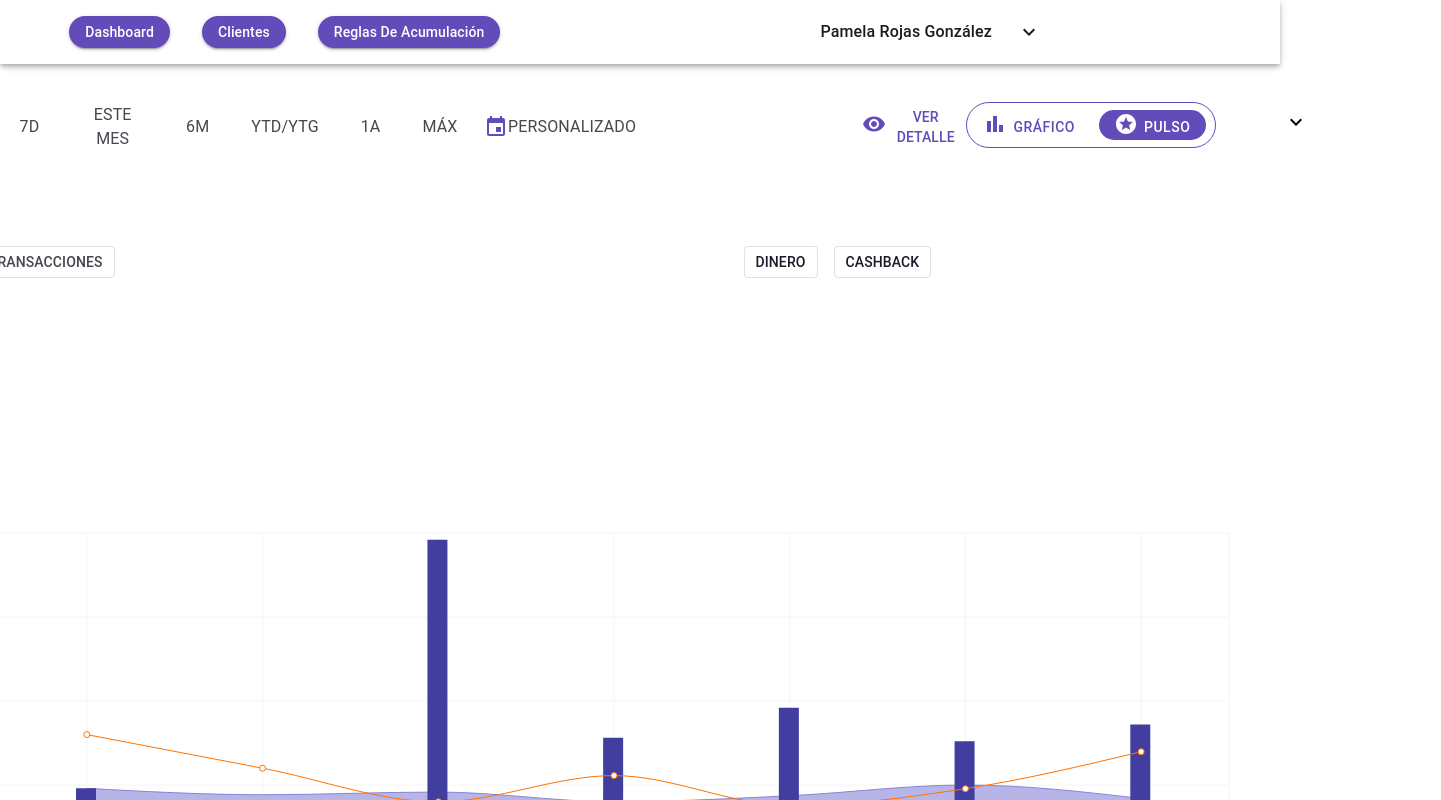
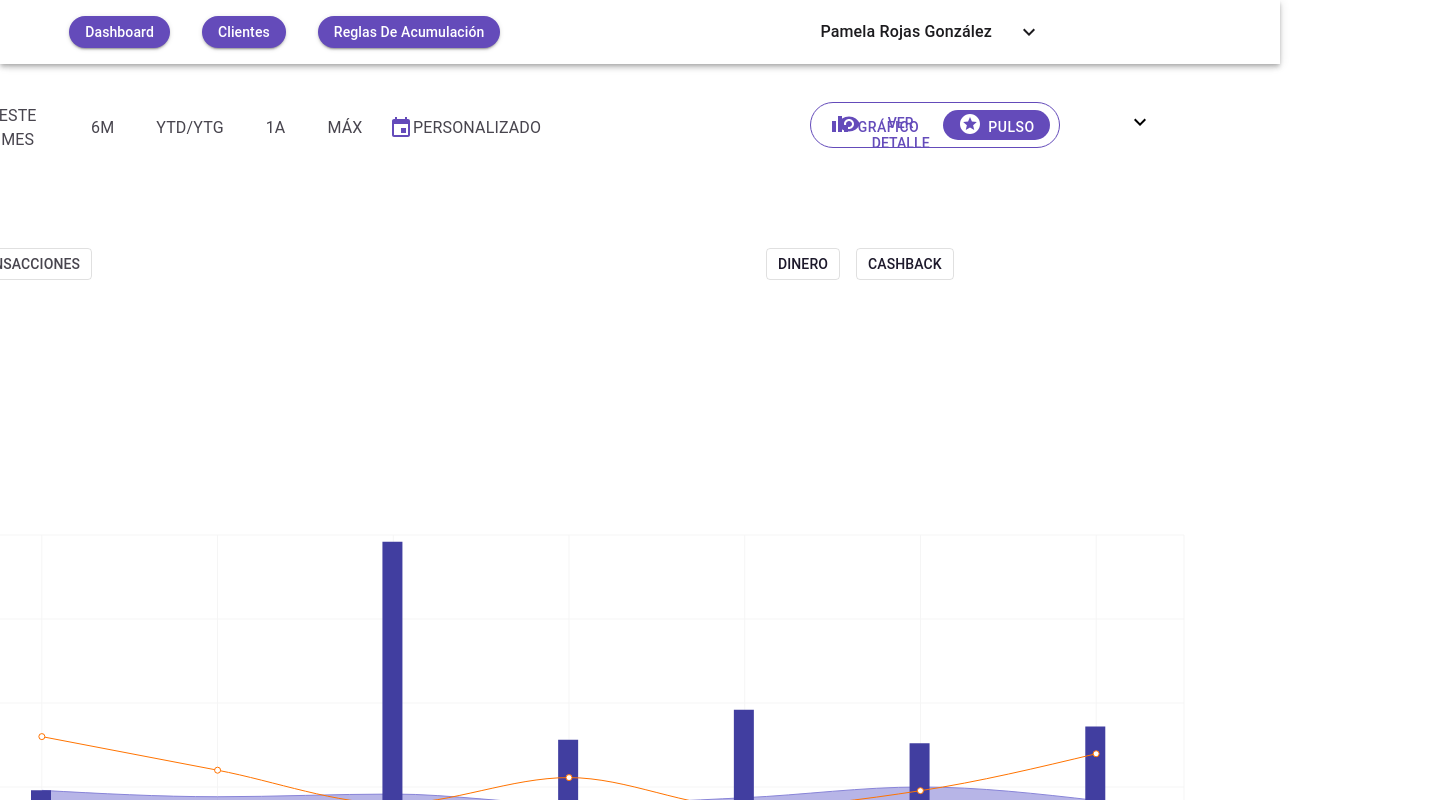
Before and after one commit to jorgegmerida/dataPoint, a Next.js app: page / in a window 1280 px wide. Shown: the top 800 px of the page, 1441 px wide, since content can reach past the window. Built offline with nearby package versions, Linux system fonts and the light colour scheme.

Commit message:
added Portal for collapsed menu

```diff
--- /dev/null
+++ b/pages/_document.tsx
@@ -0,0 +1,36 @@
+import { Html, Head, Main, NextScript } from "next/document";
+import Script from "next/script";
+
+export default function Document() {
+  return (
+    <Html lang="en">
+      <Head>
+        <Script
+          id="gtag-base"
+          strategy="afterInteractive"
+          dangerouslySetInnerHTML={{
+            __html: `(function(w,d,s,l,i){w[l]=w[l]||[];w[l].push({'gtm.start':
+            new Date().getTime(),event:'gtm.js'});var f=d.getElementsByTagName(s)[0],
+            j=d.createElement(s),dl=l!='dataLayer'?'&l='+l:'';j.async=true;j.src=
+            'https://www.googletagmanager.com/gtm.js?id='+i+dl;f.parentNode.insertBefore(j,f);
+            })(window,document,'script','dataLayer','GTM-TCZ2SDJ2');`,
+          }}
+        />
+      </Head>
+
+      <body>
+        <noscript>
+          <iframe
+            src="https://www.googletagmanager.com/ns.html?id=GTM-TCZ2SDJ2"
+            height="0"
+            width="0"
+            style={{ display: "none", visibility: "hidden" }}
+          ></iframe>
+        </noscript>
+
+        <Main />
+        <NextScript />
+      </body>
+    </Html>
+  );
+}
--- a/pages/dashboard/Dashboard.tsx
+++ b/pages/dashboard/Dashboard.tsx
@@ -20,6 +20,7 @@ import CheckIcon from "@mui/icons-material/Check";
 import VisibilityIcon from "@mui/icons-material/Visibility";
 import { useSelectDashboards } from "../../src/stores/useSelectDashboards";
 import { Pulso } from "../../src/components/Dashboard/Pulso";
+import { FloatCards } from "../../src/components/FloatsCards";
 
 interface Props {}
 
@@ -71,7 +72,7 @@ const Dashboard: React.FC<Props> = () => {
           flexDirection={"row"}
           justifyContent={"space-between"}
           gap={"20px"}
-          marginLeft={"50px"}
+          marginRight={"300px"}
           marginTop={"-20px"}
         >
           <ToggleButton
@@ -171,7 +172,7 @@ const Dashboard: React.FC<Props> = () => {
           </MenuItem>
         </Menu>
 
-        <Box marginLeft={"230px"} display={"flex"}>
+        <Box marginRight={"500px"} display={"flex"}>
           <VisibilityIcon sx={{ color: "#644BBA" }} />
           <ToggleButton
             value="check"
@@ -189,14 +190,33 @@ const Dashboard: React.FC<Props> = () => {
                 fontWeight: 500,
                 lineHeight: "20px" /* 142.857% */,
                 letterSpacing: "0.1px",
+                marginTop: "10px",
               }}
             >
               Ver detalle
             </Typography>
           </ToggleButton>
         </Box>
-
-        <Cards />
+        <FloatCards>
+          <Cards />
+        </FloatCards>
+        <div
+          style={{
+            display: "flex",
+            position: "absolute",
+            justifyContent: "right",
+            textAlign: "right",
+            justifyItems: "right",
+            alignItems: "right",
+            alignContent: "right",
+            float: "right",
+            right: "0",
+            zIndex: 1,
+            marginRight: "120px",
+            marginTop: "-10px",
+          }}
+          id="Cards"
+        />
       </Box>
       <Box
         display={"flex"}
@@ -251,7 +271,6 @@ const Dashboard: React.FC<Props> = () => {
                 letterSpacing: "0.1px",
               }}
             >
-              {" "}
               Transacciones
             </Typography>
           </ToggleButton>
@@ -302,7 +321,6 @@ const Dashboard: React.FC<Props> = () => {
                 letterSpacing: "0.1px",
               }}
             >
-              {" "}
               Cashback
             </Typography>
           </ToggleButton>
--- a/src/components/Cards/Cards.tsx
+++ b/src/components/Cards/Cards.tsx
@@ -8,7 +8,7 @@ import {
   Typography,
   styled,
 } from "@mui/material";
-import { SwitchOptions } from "../../utils/constanst";
+import { SwitchOptions } from "../../../utils/constanst";
 import { Switch } from "../Switch";
 import Accordion from "@mui/material/Accordion";
 import AccordionActions from "@mui/material/AccordionActions";
@@ -56,13 +56,11 @@ export const Cards: React.FC = () => {
     <Box
       display={"flex"}
       flexDirection={"column"}
-      justifyContent={"right"}
-      alignContent={"flex-end"}
-      alignItems={"flex-end"}
-      textAlign={"right"}
-      justifyItems={"right"}
-      marginTop={"-10px"}
-      marginRight={"80px"}
+      justifyContent={"center"}
+      alignContent={"center"}
+      alignItems={"center"}
+      textAlign={"center"}
+      justifyItems={"center"}
     >
       <Box display={"flex"} flexDirection={"row"}>
         <Box marginRight={"60px"}>
--- a/src/components/Dashboard/Customers/Customers.tsx
+++ b/src/components/Dashboard/Customers/Customers.tsx
@@ -11,7 +11,7 @@ import {
   CartesianGrid,
 } from "recharts";
 import { Paper } from "@mui/material";
-import { data } from "../../../utils/constanst";
+import { data } from "../../../../utils/constanst";
 
 interface Props {}
 
--- a/src/components/Dashboard/Pulso/Pulso.tsx
+++ b/src/components/Dashboard/Pulso/Pulso.tsx
@@ -10,7 +10,7 @@ import {
   XAxis,
   YAxis,
 } from "recharts";
-import { dataPulso } from "../../../utils/constanst";
+import { dataPulso } from "../../../../utils/constanst";
 import { Box } from "@mui/material";
 
 interface Props {}
--- /dev/null
+++ b/src/components/FloatsCards/index.tsx
@@ -0,0 +1,22 @@
+import { ReactNode } from "react";
+import { Portal } from "../Portal";
+
+interface Props {
+  children: ReactNode;
+}
+
+export const FloatCards: React.FC<Props> = ({ children }) => (
+  <Portal elementId="Cards">
+    <div
+      style={{
+        position: "relative",
+        border: "none",
+        height: "auto",
+        justifyContent: "center",
+        display: "flex",
+      }}
+    >
+      {children}
+    </div>
+  </Portal>
+);
--- a/src/components/Header/Header.tsx
+++ b/src/components/Header/Header.tsx
@@ -18,6 +18,8 @@ import Menu from "@mui/material/Menu";
 import MenuItem from "@mui/material/MenuItem";
 import LogoutIcon from "@mui/icons-material/Logout";
 import { useRouter } from "next/router";
+import { useWindowDataLayer } from "../../../utils/useWindowDataLayer";
+import { evInteraction } from "../../models";
 
 interface Props {
   window?: () => Window;
@@ -28,11 +30,17 @@ const navItems = ["Home", "About", "Contact"];
 
 export const Header: React.FC<Props> = (props: Props) => {
   const { window } = props;
+
+  const windowDataLayer = useWindowDataLayer();
+
   const [mobileOpen, setMobileOpen] = React.useState(false);
+
   const router = useRouter();
 
   const [anchorEl, setAnchorEl] = React.useState<null | HTMLElement>(null);
+
   const open = Boolean(anchorEl);
+
   const handleClick = (event: React.MouseEvent<HTMLButtonElement>) => {
     setAnchorEl(event.currentTarget);
   };
@@ -46,6 +54,18 @@ export const Header: React.FC<Props> = (props: Props) => {
 
   const container =
     window !== undefined ? () => window().document.body : undefined;
+
+  const dataLayer1: evInteraction = {
+    event: "evInteraction",
+    category: "button",
+    action: "click",
+    label: "Dashboard|Clientes|Reglas De Acumulación",
+    value: "no_aplica",
+    component: "no_aplica",
+    description: "no_aplica",
+    result: "no_aplica",
+    destination: "no_aplica",
+  };
 
   return (
     <Box sx={{ display: "flex", justifyContent: "center" }}>
@@ -70,6 +90,7 @@ export const Header: React.FC<Props> = (props: Props) => {
               }}
               onClick={() => {
                 router.push("/dashboard");
+                windowDataLayer({ ...dataLayer1, label: "Dashboard" });
               }}
             >
               Dashboard
@@ -89,6 +110,9 @@ export const Header: React.FC<Props> = (props: Props) => {
                 letterSpacing: "0.1px",
                 textTransform: "capitalize",
               }}
+              onClick={() => {
+                windowDataLayer({ ...dataLayer1, label: "Clientes" });
+              }}
             >
               Clientes
             </Button>
@@ -106,6 +130,12 @@ export const Header: React.FC<Props> = (props: Props) => {
                 lineHeight: "20px",
                 letterSpacing: "0.1px",
                 textTransform: "capitalize",
+              }}
+              onClick={() => {
+                windowDataLayer({
+                  ...dataLayer1,
+                  label: "Reglas De Acumulación",
+                });
               }}
             >
               Reglas de acumulación
--- /dev/null
+++ b/src/components/Portal/index.tsx
@@ -0,0 +1,20 @@
+import * as React from "react";
+import { createPortal } from "react-dom";
+
+interface Props {
+  children?: React.ReactNode;
+  elementId: string;
+}
+
+export const Portal: React.FC<Props> = ({ children, elementId }) => {
+  const [mounted, setMounted] = React.useState(false);
+
+  React.useEffect(() => {
+    setMounted(true);
+    return () => setMounted(false);
+  }, []);
+
+  return mounted
+    ? createPortal(children, document.querySelector(`#${elementId}`)!)
+    : null;
+};
--- a/src/components/Switch/Switch.tsx
+++ b/src/components/Switch/Switch.tsx
@@ -5,20 +5,35 @@ import Stack from "@mui/joy/Stack";
 import Typography from "@mui/joy/Typography";
 import { Box, Button } from "@mui/material";
 import styles from "./Switch.module.scss";
-import { SwitchOptions } from "../../utils/constanst";
+import { SwitchOptions } from "../../../utils/constanst";
 import { useSelectDashboards } from "../../stores/useSelectDashboards";
+import { evInteraction } from "../../models";
+import { useWindowDataLayer } from "../../../utils/useWindowDataLayer";
 
 interface Props {}
 
 export const Switch: React.FC<Props> = () => {
+  const windowDataLayer = useWindowDataLayer();
+  const { Dashboards, setDashboard } = useSelectDashboards();
+
   const [activeOption, setActiveOption] = React.useState<SwitchOptions>(
     SwitchOptions.OPTION1
   );
 
-  const { Dashboards, setDashboard } = useSelectDashboards();
-
   const handleSwitchClick = (option: SwitchOptions) => {
     setActiveOption(option);
+  };
+
+  const dataLayer1: evInteraction = {
+    event: "evInteraction",
+    category: "button",
+    action: "click",
+    label: "Gráfico|Pulso",
+    value: "no_aplica",
+    component: "no_aplica",
+    description: "no_aplica",
+    result: "no_aplica",
+    destination: "no_aplica",
   };
 
   React.useEffect(() => {
@@ -35,6 +50,7 @@ export const Switch: React.FC<Props> = () => {
         <Button
           onClick={() => {
             setDashboard({ ...Dashboards, Customers: true, Pulso: false });
+            windowDataLayer({ ...dataLayer1, label: "Gráfico" });
           }}
         >
           <Box
@@ -84,6 +100,7 @@ export const Switch: React.FC<Props> = () => {
         <Button
           onClick={() => {
             setDashboard({ ...Dashboards, Customers: false, Pulso: true });
+            windowDataLayer({ ...dataLayer1, label: "Pulso" });
           }}
         >
           <Box
--- /dev/null
+++ b/src/models/index.ts
@@ -0,0 +1,19 @@
+export {};
+
+export interface evInteraction {
+  event: string;
+  category: string;
+  action: string;
+  label: string;
+  value: string;
+  component: string;
+  description: string;
+  result?: string;
+  destination?: string;
+}
+
+declare global {
+  interface Window {
+    dataLayer: any;
+  }
+}
--- /dev/null
+++ b/utils/useWindowDataLayer.ts
@@ -0,0 +1,8 @@
+export const useWindowDataLayer = () => {
+  const windowDataLayer = (eventBody: any) => {
+    window.dataLayer = window.dataLayer || [];
+    window.dataLayer.push(eventBody);
+  };
+
+  return windowDataLayer;
+};
```
Also changed, not shown: utils/constanst.ts (renamed from src/utils/constanst.ts).
